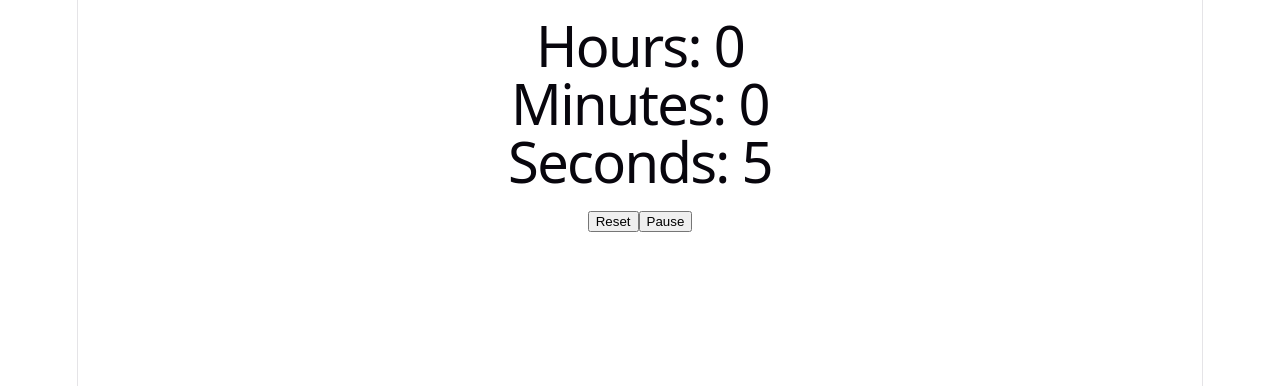
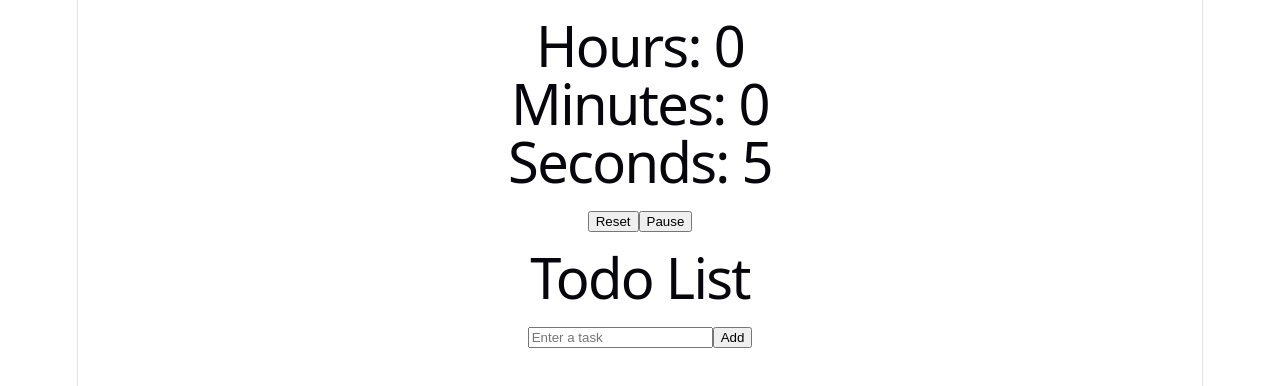
Before and after one commit to scraxx99/NerdyNeighbor, a React (Vite) app: page / in a window 1280 px wide. Shown: the top 386 px of the page. Built offline with nearby package versions, Linux system fonts and the light colour scheme.

Commit message:
finished basic todo list

```diff
--- a/src/App.css
+++ b/src/App.css
@@ -1,5 +1,5 @@
 .counter {
-  font-size: 16px;
+  font-size: 8px;
   padding: 5px 10px;
   border-radius: 5px;
   color: var(--accent);
--- a/src/App.tsx
+++ b/src/App.tsx
@@ -1,19 +1,13 @@
 import './App.css'
 import {Counter} from './timer';
-
+import ToDo from './todo';
 function App() {
-
-
-
   return (
     <>
-
-    <div>
-
-      <Counter></Counter>
-
-    </div>
-
+      <div>
+        <Counter />
+        <ToDo />
+      </div>
     </>
   )
 }
--- a/src/todo.tsx
+++ b/src/todo.tsx
@@ -0,0 +1,94 @@
+import {useState} from 'react';
+interface Task {
+    text: string;
+    id: number;
+    completed: boolean;
+}
+export default function ToDo() {
+    const [input, setInput] = useState<string>("");
+    //every task has the same 3 variables
+    const [tasks, setTasks] = useState<Task[]>([]);
+
+    function addTask(){
+
+        if (input.trim() === ""){
+            return;
+        }
+        //user creating a new task
+        const newTask: Task = {
+            id: Date.now(),
+            text: input,
+            completed: false,
+        };
+
+        setTasks(prev => [...prev, newTask]);
+        setInput("");
+    }
+
+    function toggleTask(id: number){
+        setTasks(prev =>
+            prev.map(task =>
+                task.id === id
+                ? {
+                    ...task, completed: ! task.completed
+                } : task
+            )
+        );
+    }
+
+    function deleteTask(id: number){
+        setTasks(prev =>
+            prev.filter(task => task.id !== id)
+
+        );
+    }
+
+    return (
+        <div>
+            <h1> Todo List</h1>
+            <input
+            type = "text"
+            value = {input}
+            onChange = {(e) => setInput(e.target.value)}
+            placeholder = "Enter a task"
+            />
+
+            <button onClick ={addTask}>
+                Add
+            </button>
+
+            <ul>
+                {tasks.map(task => (
+                    <li key ={task.id}>
+                       <input
+                        type = "checkbox"
+                        checked = {task.completed}
+                        onChange = {() => toggleTask(task.id)}
+                        />
+
+                        <span
+                            style = {{
+                                textDecoration: task.completed
+                                ? "line-through"
+                                : "none",
+
+                            }}
+                            >
+                                {task.text}
+                            </span>
+                            <button
+                            onClick={() => deleteTask(task.id)}
+                            >
+                                Delete
+                            </button>
+                    </li>
+                ))}
+            </ul>
+        </div>
+    )
+
+
+
+
+
+}
```
